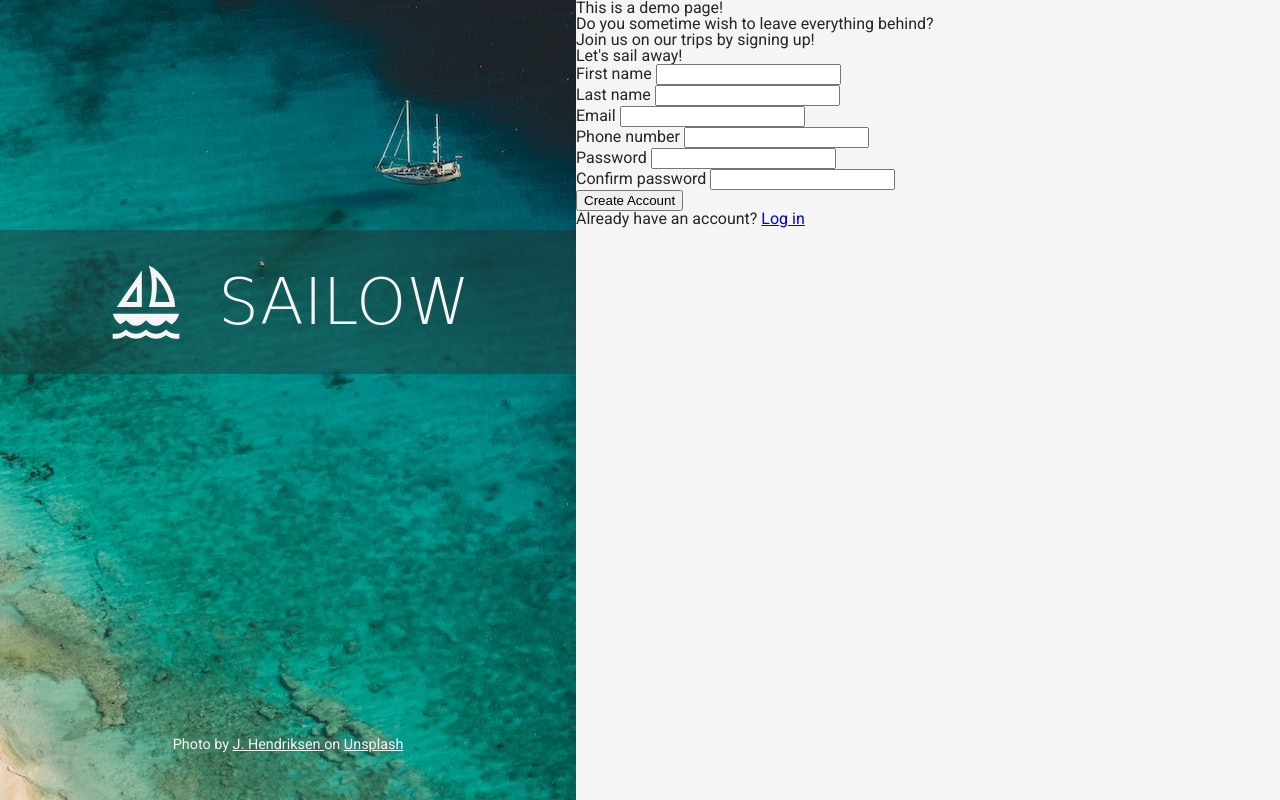
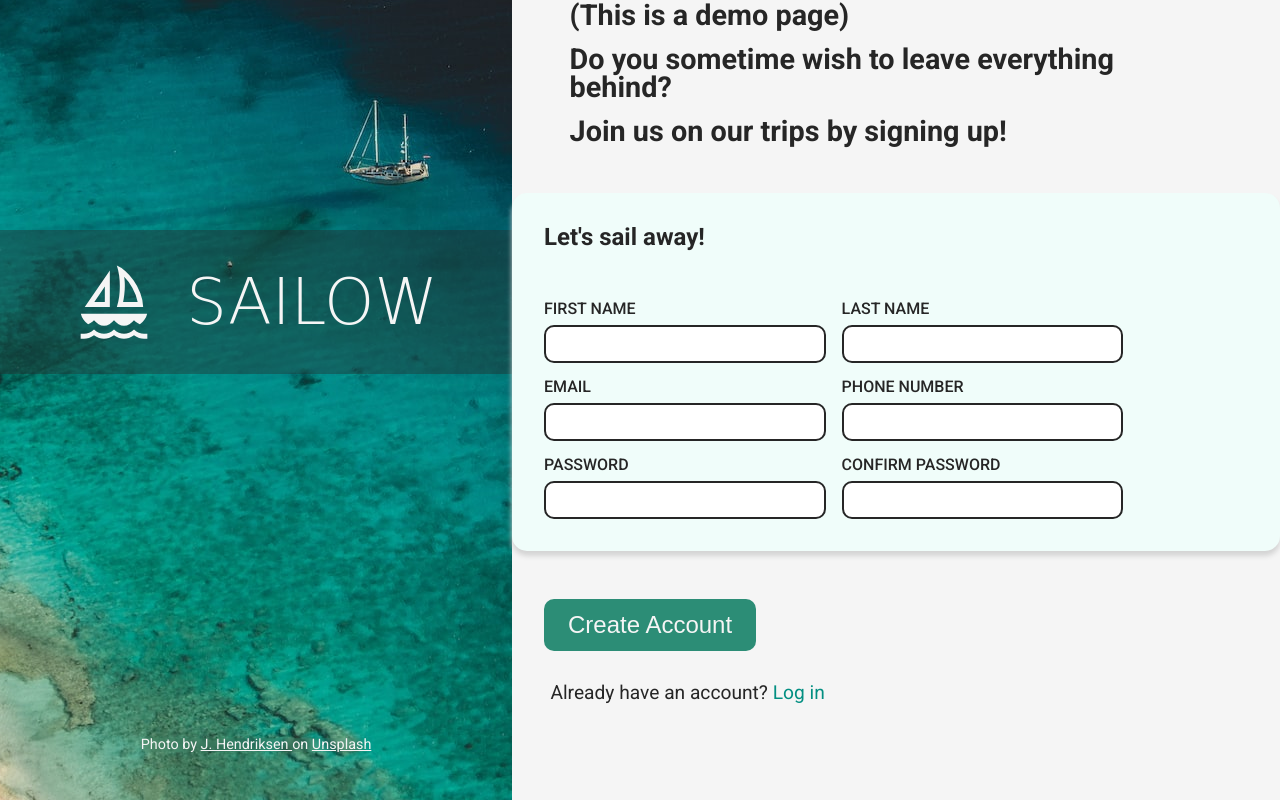
Before and after one commit to PinsonJulien/odin-sign-up-form, a plain HTML site: page index.html in a window 1280 px wide. Drawn offline with Linux system fonts and the light colour scheme; a web font is replaced by a local one.

Commit message:
Styling the main

```diff
--- a/css/main.css
+++ b/css/main.css
@@ -9,9 +9,10 @@ body {
   color: #262626;
 }
 
-@media only screen and (max-width:  700px) {
+@media only screen and (max-width:  800px) {
   body {
     flex-direction: column;
+    gap: 3em;
   }
 
   #banner {
@@ -24,15 +25,19 @@ body {
   #banner #credits {
     display: none;
   }
+
+  #form-area > form > div > div {
+    width: 100% !important;
+  }
 }
 
-@media only screen and (min-width:  700px) {
+@media only screen and (min-width:  800px) {
   body {
     flex-direction: row;
   }
 
   #banner {
-    width: 45vw;
+    width: 40vw;
     max-width: 600px;
     background-position: center;
   }
@@ -48,6 +53,7 @@ body {
   flex-direction: column;
   padding: 3em 0 3em 0;
   user-select: none;
+  flex-shrink: 0;
 }
 
 #banner > .container {
@@ -96,7 +102,101 @@ body {
 /********/
 
 main {
-  width: auto;
+  flex-grow: 1;
   display: flex;
   flex-direction: column;
+  justify-content: center;
 }
+
+#message-area,
+#form-area > form > div,
+#sign-in {
+  padding: 0 2em 0 2em;
+}
+
+
+#message-area {
+  font-size: 1.8em;
+  font-weight: 700;
+  display: flex;
+  flex-direction: column;
+  gap: 0.5em;
+}
+
+#form-area {
+  display: flex;
+  flex-direction: column;
+  margin-top: 3em;
+  gap: 2em;
+}
+
+#form-area > form > div:first-child {
+  background-color: #f0fdfa;
+  box-shadow: 0px 5px 5px #d4d4d4;
+  border-radius: 15px;
+  padding: 2em;
+  display: flex;
+  flex-direction: row;
+  gap: 1em;
+  flex-wrap: wrap;
+}
+
+#form-area > form > div:first-child > p {
+  width: 100%;
+  font-size: 1.5em;
+  font-weight: 600;
+  margin-bottom: 1.5em;
+}
+
+#form-area > form > div > div {
+  width: 40%;
+  display: flex;
+  flex-direction: column;
+  font-size: 1.0em;
+  gap: 0.5em;
+}
+
+#form-area button {
+  margin-top: 2em;
+  background-color: #2C8D76;
+  color: #f5f5f5;
+  border: none;
+  border-radius: 10px;
+  font-size: 1.5em;
+  padding: 0.5em 1em 0.5em 1em;
+}
+
+#form-area button {
+  cursor: pointer;
+}
+
+#form-area label {
+  text-transform: uppercase;
+  font-weight: 500;
+}
+
+#form-area input {
+  font-size: inherit;
+  border: 2px solid #262626;
+  border-radius: 10px;
+  padding: 0.5em;
+  outline: none;
+}
+
+#form-area input:focus {
+  border-color: #038F82;
+}
+
+#form-area input.error {
+  border-color: #dc2626;
+}
+
+#sign-in {
+  font-size: 1.2em;
+  margin-bottom: 5em;
+}
+
+#sign-in a {
+  text-decoration: none;
+  color: #038F82;
+}
--- a/index.html
+++ b/index.html
@@ -38,7 +38,7 @@
           J. Hendriksen
         </a>
         on
-        <a href="https://unsplash.com/?utm_source=unsplash&utm_medium=referral&utm_content=creditCopyText">
+        <a href="https://unsplash.com/photos/ApBeqyDmwcM">
           Unsplash
         </a>
       </div>
@@ -46,17 +46,15 @@
 
     <main>
       <section id="message-area">
-
-        <p>This is a demo page!</p>
+        <p>(This is a demo page)</p>
         <p>Do you sometime wish to leave everything behind?</p>
         <p>Join us on our trips by signing up!</p>
-
       </section>
 
       <section id="form-area">
-        <h2>Let's sail away!</h2>
-
         <form>
+          <div>
+            <p>Let's sail away!</p>
             <div>
               <label for="form-first-name">
                 First name
@@ -98,17 +96,24 @@
               </label>
               <input type="password" id="form-password-confirm" name="form-password-confirm">
             </div>
-        </form>
+          </div>
 
+          <div>
             <button>
               Create Account
             </button>
+          </div>
+        </form>
 
-        <p>
+        <p id="sign-in">
           Already have an account?
           <a href="#">Log in</a>
         </p>
       </section>
+
+      <section>
+
+      </section>
     </main>
   </body>
 </html>
```
Lines whose indentation alone changed are shown as unchanged.
